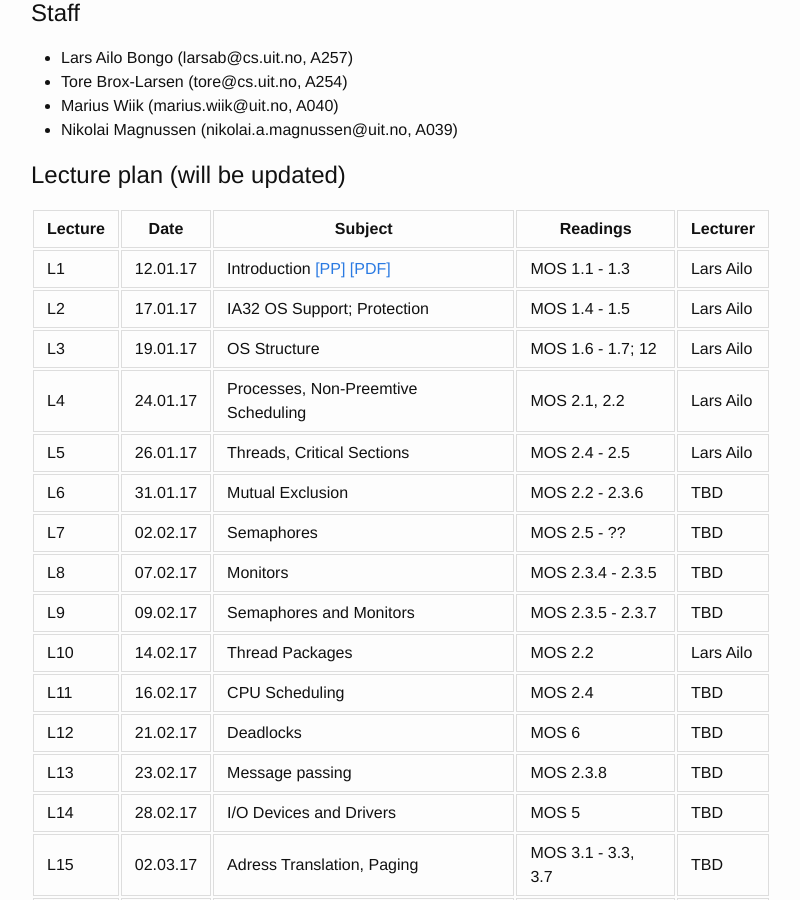
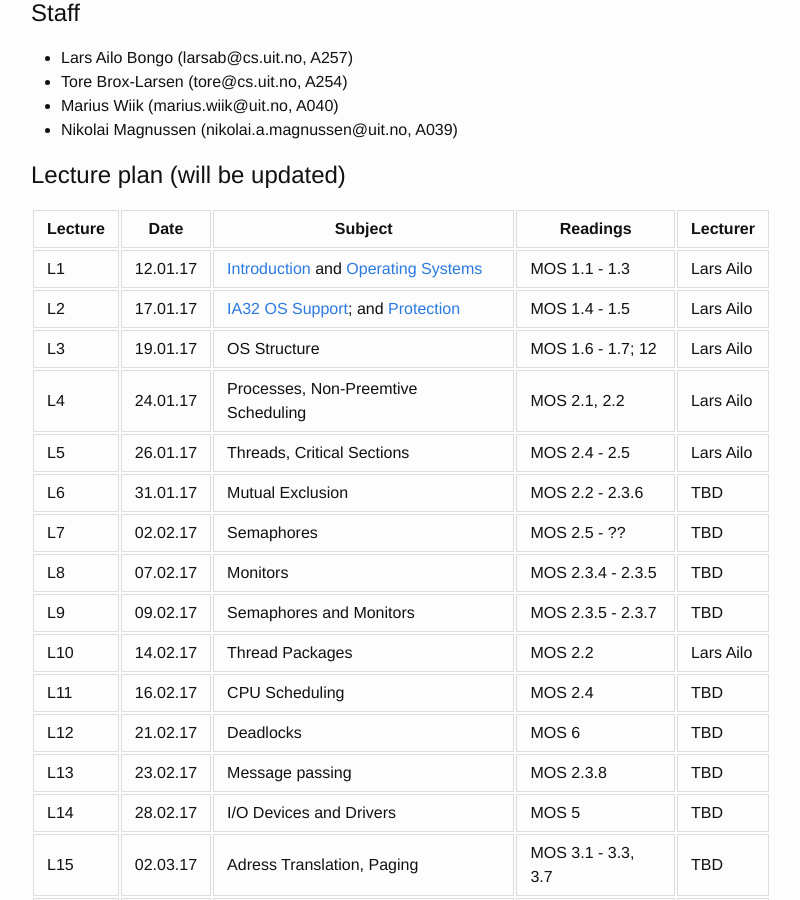
Before and after one commit to uit-inf-2201-s17/uit-inf-2201-s17.github.io, a Jekyll site: the page built from index.md, in a window 1280 px wide and 900 px high, scrolled down 658 px. Shown: the whole window, without its empty margins (239-1039 px from the left). Built offline with Jekyll 4.4.1, drawn with Linux system fonts in a browser that asks for light colours.

Commit message:
Updated lecture 01
Added slides for lecture 02

```diff
--- a/index.md
+++ b/index.md
@@ -36,8 +36,8 @@ Refer to the lecture and mandatory assignment plan, and e-mails, for which room
 
 | Lecture | Date | Subject	    | Readings  | Lecturer  |
 |---------|------|--------------|-----------|-----------|
-| L1  | 12.01.17 | Introduction [[PP]](lectures/01-introduction.pptx) [[PDF]](lectures/01-introduction.pdf) | MOS 1.1 - 1.3  | Lars Ailo |
-| L2  | 17.01.17 | IA32 OS Support; Protection | MOS 1.4 - 1.5 | Lars Ailo |
+| L1  | 12.01.17 | [Introduction](lectures/01-introduction.pptx) and [Operating Systems](lectures/01-OS.pptx) | MOS 1.1 - 1.3  | Lars Ailo |
+| L2  | 17.01.17 | [IA32 OS Support](lectures/02 - OS Support.pdf); and [Protection](lectures/02 - Protection.pdf) | MOS 1.4 - 1.5 | Lars Ailo |
 | L3  | 19.01.17 | OS Structure | MOS 1.6 - 1.7; 12 | Lars Ailo |
 | L4  | 24.01.17 | Processes, Non-Preemtive Scheduling | MOS 2.1, 2.2 | Lars Ailo |
 | L5  | 26.01.17 | Threads, Critical Sections | MOS 2.4 - 2.5 | Lars Ailo |
```
Also changed, not shown: 4 other files.
